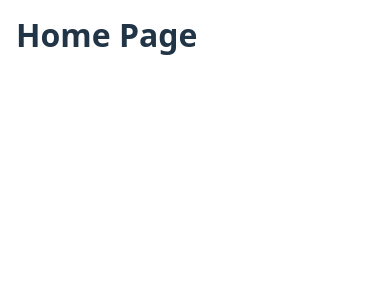
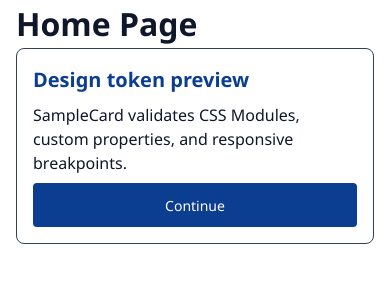
Before and after one commit to aadrish-opsera/KICKS, a React (Vite) app: page / in a window 390 px wide. Shown: the top 300 px of the page. Built offline with nearby package versions, Linux system fonts and the light colour scheme.

Commit message:
[WO-100] Add CSS Modules design token system and SampleCard.
Establish global reset, WCAG AA tokens, responsive breakpoints, and a reference CSS Module component for consistent styling.

```diff
--- /dev/null
+++ b/src/components/SampleCard/SampleCard.module.css
@@ -0,0 +1,61 @@
+.card {
+  display: flex;
+  flex-direction: column;
+  gap: var(--spacing-sm);
+  width: 100%;
+  max-width: 100%;
+  min-height: var(--touch-target-min);
+  padding: var(--spacing-md);
+  border: 1px solid var(--color-secondary);
+  border-radius: var(--border-radius-md);
+  background-color: var(--color-background);
+  color: var(--color-text);
+}
+
+.title {
+  margin: 0;
+  font-size: var(--font-size-lg);
+  color: var(--color-primary);
+}
+
+.body {
+  margin: 0;
+  font-size: var(--font-size-md);
+  color: var(--color-text);
+}
+
+.action {
+  display: inline-flex;
+  align-items: center;
+  justify-content: center;
+  min-width: var(--touch-target-min);
+  min-height: var(--touch-target-min);
+  padding-inline: var(--spacing-md);
+  border: none;
+  border-radius: var(--border-radius-sm);
+  background-color: var(--color-primary);
+  color: var(--color-background);
+  font-size: var(--font-size-sm);
+}
+
+.action:focus-visible {
+  outline: 2px solid var(--color-secondary);
+  outline-offset: 2px;
+}
+
+@media (min-width: 768px) {
+  .card {
+    padding: var(--spacing-lg);
+    gap: var(--spacing-md);
+  }
+
+  .title {
+    font-size: var(--font-size-xl);
+  }
+}
+
+@media (min-width: 1024px) {
+  .card {
+    max-width: 480px;
+  }
+}
--- /dev/null
+++ b/src/components/SampleCard/SampleCard.tsx
@@ -0,0 +1,21 @@
+import styles from './SampleCard.module.css'
+
+type SampleCardProps = {
+  title: string
+  body: string
+  actionLabel?: string
+}
+
+function SampleCard({ title, body, actionLabel = 'Learn more' }: SampleCardProps) {
+  return (
+    <article className={styles.card}>
+      <h2 className={styles.title}>{title}</h2>
+      <p className={styles.body}>{body}</p>
+      <button type="button" className={styles.action}>
+        {actionLabel}
+      </button>
+    </article>
+  )
+}
+
+export default SampleCard
--- a/src/index.css
+++ /dev/null
@@ -1,19 +0,0 @@
-:root {
-  font-family: system-ui, sans-serif;
-  line-height: 1.5;
-  font-weight: 400;
-  color: #213547;
-  background-color: #ffffff;
-}
-
-body {
-  margin: 0;
-  min-width: 320px;
-  min-height: 100vh;
-}
-
-h1 {
-  font-size: 2rem;
-  line-height: 1.2;
-  margin: 1rem;
-}
--- a/src/main.tsx
+++ b/src/main.tsx
@@ -1,7 +1,8 @@
+import './styles/global.css'
+import './styles/breakpoints.css'
 import { StrictMode } from 'react'
 import { createRoot } from 'react-dom/client'
 import App from './App'
-import './index.css'
 
 const rootElement = document.getElementById('root')
 
--- a/src/pages/HomePage.tsx
+++ b/src/pages/HomePage.tsx
@@ -1,5 +1,17 @@
+import SampleCard from '../components/SampleCard/SampleCard'
+import '../styles/breakpoints.css'
+
 function HomePage() {
-  return <h1>Home Page</h1>
+  return (
+    <main className="container">
+      <h1>Home Page</h1>
+      <SampleCard
+        title="Design token preview"
+        body="SampleCard validates CSS Modules, custom properties, and responsive breakpoints."
+        actionLabel="Continue"
+      />
+    </main>
+  )
 }
 
 export default HomePage
--- /dev/null
+++ b/src/styles/breakpoints.css
@@ -0,0 +1,45 @@
+/*
+ * Responsive breakpoint patterns (mobile-first).
+ *
+ * Token reference (defined on :root in global.css):
+ *   --breakpoint-mobile:  320px  (base styles — no media query required)
+ *   --breakpoint-tablet:  768px
+ *   --breakpoint-desktop: 1024px
+ *
+ * CSS custom properties cannot be used inside @media queries, so use the
+ * literal pixel values below. Keep them in sync with the tokens in global.css.
+ *
+ * Base (mobile, 320px+):
+ *   .example { ... }
+ *
+ * Tablet and up:
+ *   @media (min-width: 768px) {
+ *     .example { ... }
+ *   }
+ *
+ * Desktop and up:
+ *   @media (min-width: 1024px) {
+ *     .example { ... }
+ *   }
+ */
+
+.container {
+  width: 100%;
+  max-width: 100%;
+  margin-inline: auto;
+  padding-inline: var(--spacing-md);
+}
+
+@media (min-width: 768px) {
+  .container {
+    max-width: 720px;
+    padding-inline: var(--spacing-lg);
+  }
+}
+
+@media (min-width: 1024px) {
+  .container {
+    max-width: 960px;
+    padding-inline: var(--spacing-xl);
+  }
+}
--- /dev/null
+++ b/src/styles/global.css
@@ -0,0 +1,103 @@
+/* Global reset + design tokens for KICKS (mobile-first, no CSS frameworks). */
+
+*,
+*::before,
+*::after {
+  box-sizing: border-box;
+}
+
+html {
+  -webkit-text-size-adjust: 100%;
+}
+
+body {
+  margin: 0;
+  padding: 0;
+  min-width: 320px;
+  min-height: 100vh;
+  font-family:
+    'Segoe UI',
+    system-ui,
+    -apple-system,
+    BlinkMacSystemFont,
+    'Helvetica Neue',
+    Arial,
+    sans-serif;
+  font-size: var(--font-size-md);
+  line-height: 1.5;
+  color: var(--color-text);
+  background-color: var(--color-background);
+  -webkit-font-smoothing: antialiased;
+  -moz-osx-font-smoothing: grayscale;
+}
+
+img,
+picture,
+video,
+canvas,
+svg {
+  display: block;
+  max-width: 100%;
+}
+
+input,
+button,
+textarea,
+select {
+  font: inherit;
+}
+
+button {
+  cursor: pointer;
+}
+
+a {
+  color: inherit;
+}
+
+h1,
+h2,
+h3,
+h4,
+h5,
+h6,
+p {
+  margin: 0;
+}
+
+:root {
+  /* Breakpoints (documented values; media queries use literal px — custom props are not valid in @media) */
+  --breakpoint-mobile: 320px;
+  --breakpoint-tablet: 768px;
+  --breakpoint-desktop: 1024px;
+
+  /*
+   * Colors — WCAG AA against --color-background (#FFFFFF):
+   * primary #0B3D91 ~7.4:1, secondary #334155 ~8.6:1, text #0F172A ~16:1,
+   * error #B42318 ~5.9:1, success #027A48 ~5.4:1
+   */
+  --color-primary: #0b3d91;
+  --color-secondary: #334155;
+  --color-error: #b42318;
+  --color-success: #027a48;
+  --color-background: #ffffff;
+  --color-text: #0f172a;
+
+  /* Spacing scale */
+  --spacing-xs: 4px;
+  --spacing-sm: 8px;
+  --spacing-md: 16px;
+  --spacing-lg: 24px;
+  --spacing-xl: 32px;
+
+  /* Typography scale */
+  --font-size-sm: 0.875rem;
+  --font-size-md: 1rem;
+  --font-size-lg: 1.25rem;
+  --font-size-xl: 1.5rem;
+
+  /* Interactive / shape */
+  --touch-target-min: 44px;
+  --border-radius-sm: 4px;
+  --border-radius-md: 8px;
+}
```
